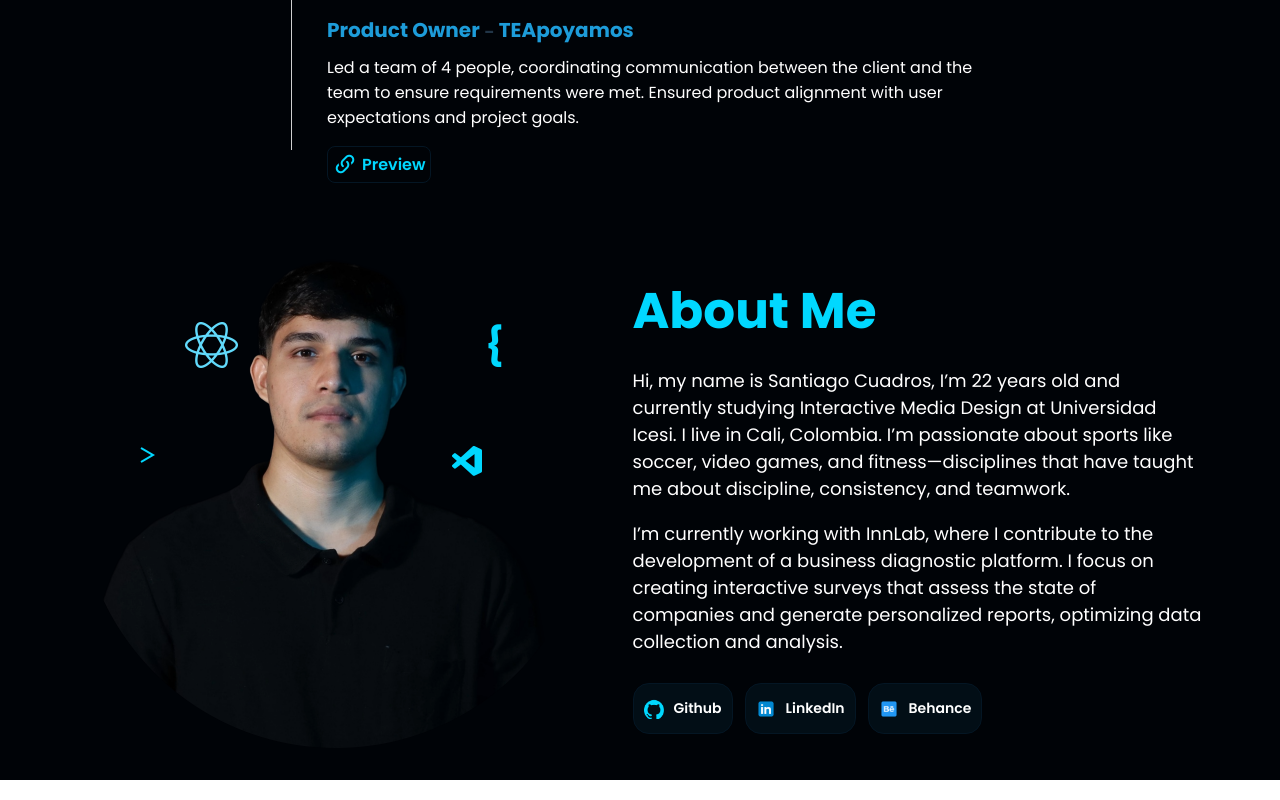
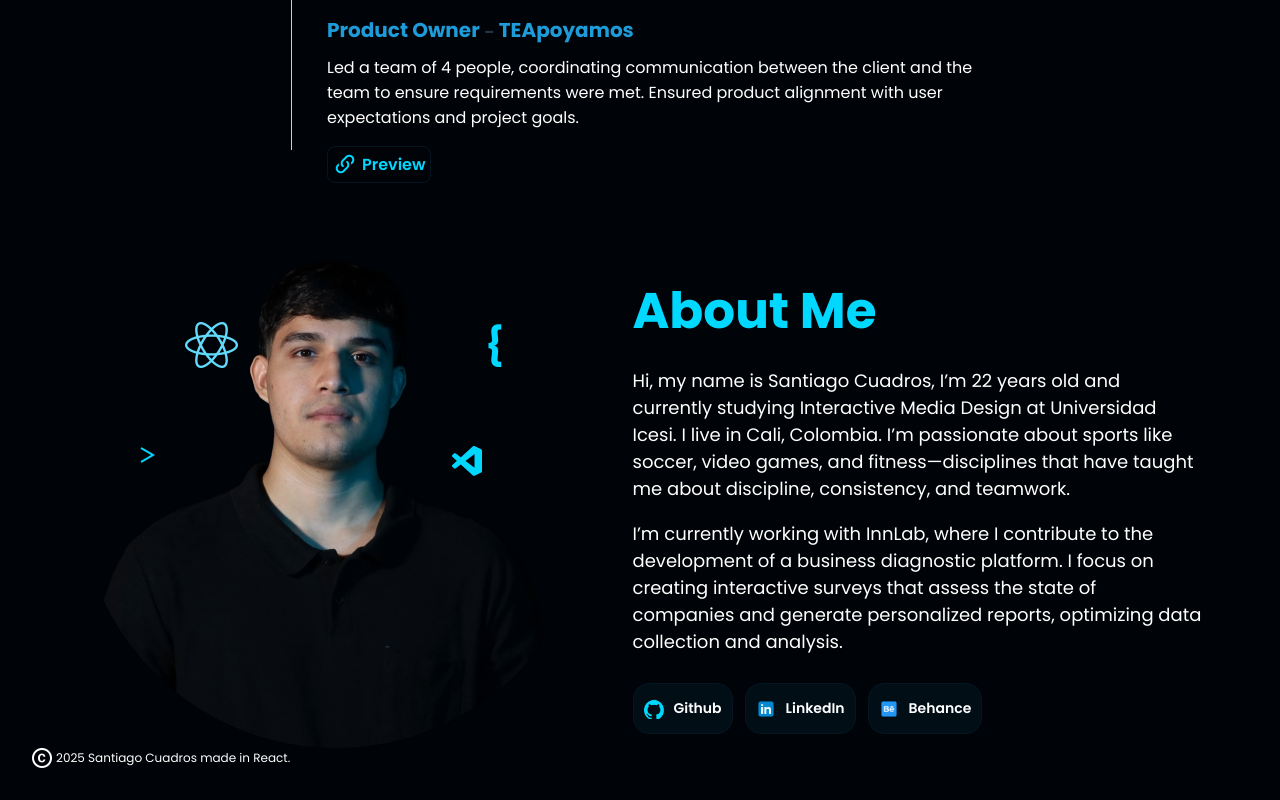
Before and after one commit to sacuadros09/Portfolio, a React (Vite) app: page / in a window 1280 px wide. Shown: the part 3560-4360 px from the top of the page. Built offline with nearby package versions, Linux system fonts and the light colour scheme.

Commit message:
finished footer

```diff
--- a/src/components/About Me/about_me.jsx
+++ b/src/components/About Me/about_me.jsx
@@ -2,9 +2,9 @@ import "./about_me.css";
 
 export function AboutMe() {
   const buttons = [
-    { icon: "/git-icon.png", text: "Github" },
-    { icon: "/linkedin-icono.png", text: "LinkedIn" },
-    { icon: "/behance-icon.png", text: "Behance" },
+    { icon: "/git-icon.png", text: "Github", link: "https://github.com/sacuadros09?tab=repositories" },
+    { icon: "/linkedin-icono.png", text: "LinkedIn", link: "https://www.linkedin.com/in/santiago-cuadros/" },
+    { icon: "/behance-icon.png", text: "Behance", link: "https://www.behance.net/sacuma09" },
   ];
 
   return (
@@ -22,7 +22,11 @@ export function AboutMe() {
     </div>
     <div className="about-me-buttons">
   {buttons.map((button, index) => (
-        <button key={index} className="about-me-button">
+    <button
+      key={index}
+      className="about-me-button"
+      onClick={() => window.open(button.link, "_blank")} // Abre el enlace en una nueva pestaña
+    >
       <img src={button.icon} alt={`${button.text} Icon`} className="button-icon" />
       {button.text}
     </button>
--- a/src/components/CopyRight/Copyright.css
+++ b/src/components/CopyRight/Copyright.css
@@ -0,0 +1,25 @@
+.copyright-section {
+    display: flex; /* Alineación horizontal */
+    align-items: center; /* Centra verticalmente el ícono y el texto */
+    gap: 4px; /* Espacio entre el ícono y el texto */
+    justify-content: flex-start; /* Alinea el contenido a la izquierda */
+    white-space: nowrap; /* Evita que el texto se divida en varias líneas */
+    width: 100%; /* Ocupa todo el ancho disponible */
+}
+
+.copyright-icon {
+    width: 20px;
+    height: 19.949px;
+    flex-shrink: 0;
+    fill: #FFF;
+}
+
+.copyright-text {
+    color: #FFF;
+    font-family: 'Poppins', sans-serif; /* Cambia la fuente a Poppins */
+    font-size: 12px;
+    font-style: normal;
+    font-weight: 400;
+    line-height: normal;
+    white-space: nowrap; /* Asegura que el texto no se divida */
+}
--- a/src/components/CopyRight/Copyright.jsx
+++ b/src/components/CopyRight/Copyright.jsx
@@ -0,0 +1,16 @@
+import "./Copyright.css";
+
+export function Copyright() {
+  return (
+    <div className="copyright-section">
+      <img
+        src="/copyright-icon.png"
+        alt="Copyright Icon"
+        className="copyright-icon"
+      />
+      <span className="copyright-text">
+        2025 Santiago Cuadros made in React.
+      </span>
+    </div>
+  );
+}
--- a/src/components/Experience/work_experience.jsx
+++ b/src/components/Experience/work_experience.jsx
@@ -12,8 +12,8 @@ export function Experience() {
         The goal is to optimize business assessment through automated data collection and analysis.
       `,
       actions: [
-        { label: "Preview", icon: "/link-icon.png" },
-        { label: "Code", icon: "/git-icon.png" },
+        { label: "Preview", icon: "/link-icon.png", link: "", disabled: true },
+        { label: "Code", icon: "/git-icon.png", link: "https://github.com/juanmartinlopeze/Growinn-index-test.git", disabled: true },
       ],
     },
     {
@@ -26,8 +26,8 @@ export function Experience() {
         The system included a task-based observation history.
       `,
       actions: [
-        { label: "Preview", icon: "/link-icon.png" },
-        { label: "Code", icon: "/git-icon.png" },
+        { label: "Preview", icon: "/link-icon.png", link: "https://ecopapel-preview.com", disabled: true },
+        { label: "Code", icon: "/git-icon.png", link: "https://github.com/ecopapel-project", disabled: true },
       ],
     },
     {
@@ -39,7 +39,9 @@ export function Experience() {
         Created interactive prototypes in Figma for user testing and stakeholder validation.
         Collaborated with technical teams on iterations based on real feedback.
       `,
-      actions: [{ label: "Preview", icon: "/link-icon.png" }],
+      actions: [
+        { label: "Preview", icon: "/link-icon.png", link: "https://www.behance.net/gallery/213372503/Conecta-Digital-UX-UI" },
+      ],
     },
     {
       date: "March 2023 – June 2023",
@@ -49,10 +51,11 @@ export function Experience() {
         Led a team of 4 people, coordinating communication between the client and the team to ensure requirements were met.
         Ensured product alignment with user expectations and project goals.
       `,
-      actions: [{ label: "Preview", icon: "/link-icon.png" }],
+      actions: [
+        { label: "Preview", icon: "/link-icon.png", link: "https://www.behance.net/gallery/172971959/TEApoyamos" },
+      ],
     },
   ];
-
   return (
     <section className="work-experience">
     <img src="/time-line.png" alt="Timeline" className="timeline-image" />
@@ -73,7 +76,12 @@ export function Experience() {
             </div>
             <div className="actions">
   {job.actions.map((action, actionIndex) => (
-                <button key={actionIndex}>
+    <button
+      key={actionIndex}
+      onClick={() => !action.disabled && window.open(action.link, "_blank")}
+      disabled={action.disabled}
+      className={`action-button ${action.disabled ? "disabled" : ""}`} //
+    >
       <img src={action.icon} alt={`${action.label} Icon`} className="action-icon" />
       {action.label}
     </button>
--- a/src/components/index.js
+++ b/src/components/index.js
@@ -4,3 +4,4 @@ export * from "./Carrousel/carrousel"
 export * from "./Projects/projects"
 export * from "./Experience/work_experience"
 export * from "./About Me/about_me"
+export * from "./CopyRight/Copyright"
--- a/src/screen/Portfolio/portfolio.jsx
+++ b/src/screen/Portfolio/portfolio.jsx
@@ -4,6 +4,7 @@ import { Carrousel } from "../../components/Carrousel/carrousel";
 import { Projects } from "../../components/Projects/projects";
 import { Experience } from "../../components/Experience/work_experience";
 import { AboutMe } from "../../components/About Me/about_me";
+import { Copyright } from "../../components/CopyRight/Copyright";
 
 export default function Portfolio() {
   const titles = {
@@ -160,6 +161,7 @@ export default function Portfolio() {
       <section id="section2">
         <AboutMe />
       </section>
+      <Copyright/>
     </div>
   );
 }
```
Also changed, not shown: public/One Party.png. Lines whose indentation alone changed are shown as unchanged.
